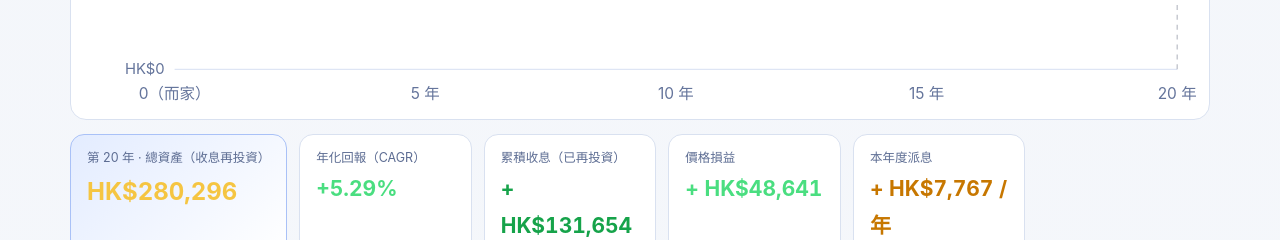
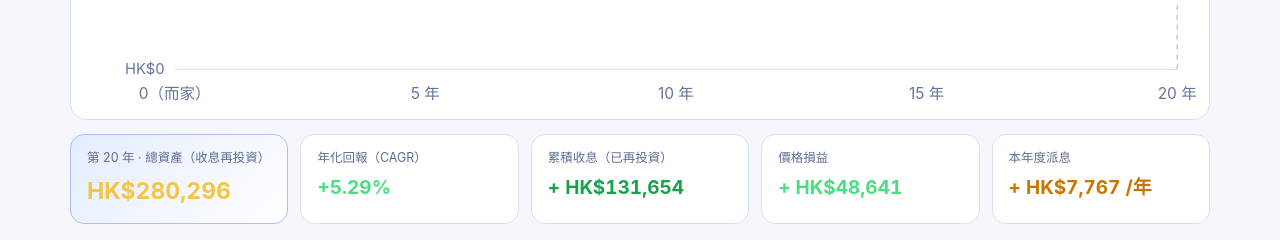
Before and after one commit to kiuckhuang/tlt-demo, a plain HTML site: page index.html in a window 1280 px wide. Shown: the part 4380-4620 px from the top of the page. Drawn offline with Linux system fonts and the light colour scheme.

Commit message:
Counters: auto-fit grid (no phantom 6th column), single-line values with nowrap + nbsp

```diff
--- a/app.js
+++ b/app.js
@@ -349,11 +349,11 @@ function stats(ys) {
     cg.style.color = cagr >= 0 ? '#4ade80' : '#f87171';
     var incPart = state.reinvest ? (r.nav - r.price) * B : r.cash * B;
     var prPart = (r.price - 1) * B;
-    $('#cnt-income').textContent = '+ ' + fmtMoney(Math.max(0, incPart), state.cur);
+    $('#cnt-income').textContent = '+\u00A0' + fmtMoney(Math.max(0, incPart), state.cur);
     var cp = $('#cnt-price');
-    cp.textContent = (prPart >= 0 ? '+ ' : '− ') + fmtMoney(Math.abs(prPart), state.cur);
+    cp.textContent = (prPart >= 0 ? '+\u00A0' : '−\u00A0') + fmtMoney(Math.abs(prPart), state.cur);
     cp.style.color = prPart >= 0 ? '#4ade80' : '#f87171';
-    $('#cnt-div').textContent = (f > 0 ? '+ ' : '') + fmtMoney(Math.max(0, r.inc) * B / 1, state.cur) + ' /年';
+    $('#cnt-div').textContent = (f > 0 ? '+\u00A0' : '') + fmtMoney(Math.max(0, r.inc) * B / 1, state.cur) + '\u00A0/年';
     if (state.inflation) {
       $('#cnt-real-box').style.display = '';
       $('#cnt-real').textContent = fmtMoney(vNow / Math.pow(1 + INF, f), state.cur);
--- a/index.html
+++ b/index.html
@@ -5,7 +5,7 @@
 <meta name="viewport" content="width=device-width, initial-scale=1.0">
 <meta name="color-scheme" content="dark light">
 <title>TLT 互動解說 · 100K 投資 20 年模擬器</title>
-<link rel="stylesheet" href="style.css?v=8">
+<link rel="stylesheet" href="style.css?v=9">
 </head>
 <body>
 <div class="wrap">
@@ -295,6 +295,6 @@
 
 <footer>TLT Interactive Explainer · made for you · data as of 2026-09-25 · 教育用途</footer>
 </div>
-<script src="app.js?v=8"></script>
+<script src="app.js?v=9"></script>
 </body>
 </html>
--- a/style.css
+++ b/style.css
@@ -213,17 +213,15 @@ label.chk input { accent-color: var(--gold); width: 16px; height: 16px; }
   border-radius: 10px; padding: 10px 13px; font-size: 13px; line-height: 1.6; display: none; z-index: 5;
   min-width: 195px; box-shadow: 0 8px 24px rgba(0,0,0,.25); color: var(--text);
 }
-.counters { display: grid; grid-template-columns: repeat(6, 1fr); gap: 12px; margin-top: 14px; }
+.counters { display: grid; grid-template-columns: repeat(auto-fit, minmax(150px, 1fr)); gap: 12px; margin-top: 14px; }
 .cnt { background: var(--card); border: 1px solid var(--line); border-radius: 14px; padding: 12px 16px; }
 .cnt .t { font-size: 12.5px; color: var(--muted); white-space: nowrap; overflow: hidden; text-overflow: ellipsis; }
-.cnt .v { font-size: 21px; font-weight: 700; font-variant-numeric: tabular-nums; margin-top: 2px; }
+.cnt .v { font-size: 19px; font-weight: 700; font-variant-numeric: tabular-nums; margin-top: 2px; white-space: nowrap; }
 .cnt.big { background: var(--bigbg); border-color: var(--bigborder); }
-.cnt.big .v { font-size: 24px; color: var(--gold); }
+.cnt.big .v { font-size: 23px; color: var(--gold); }
 .tip .yr { font-weight: 700; color: var(--gold); font-size: 14px; }
 .tip .row { display: flex; justify-content: space-between; gap: 16px; }
 .tip .row span:first-child { color: var(--muted); }
-@media (max-width: 1020px) { .counters { grid-template-columns: repeat(3, 1fr); } }
-@media (max-width: 600px) { .counters { grid-template-columns: repeat(2, 1fr); } }
 .scrub { display: flex; gap: 14px; align-items: center; margin-top: 4px; }
 .scrub input { flex: 1; }
 .yrlab { font-variant-numeric: tabular-nums; color: var(--muted); font-size: 14px; min-width: 64px; }
```
